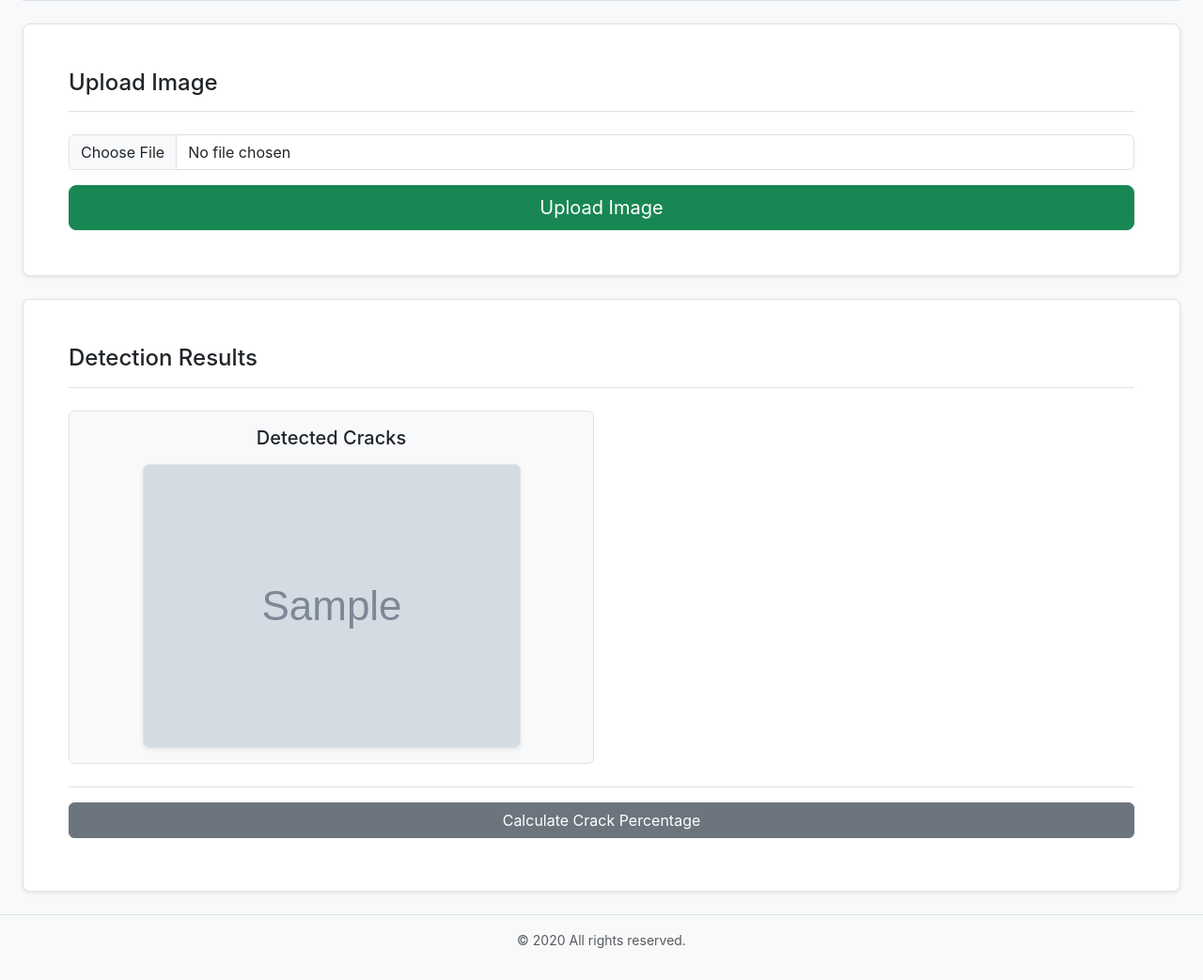
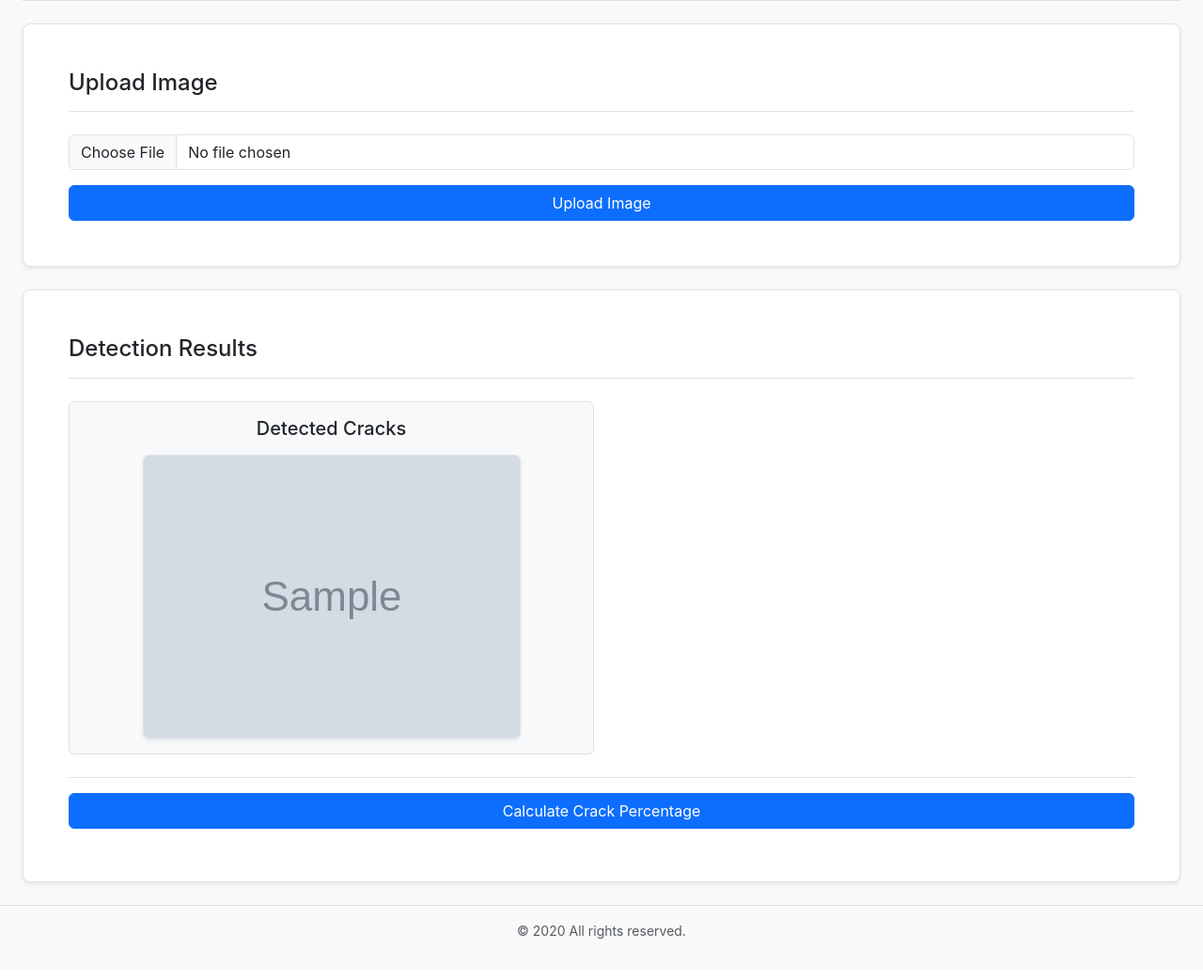
Before and after one commit to grndis/solarpanel, a Flask app: template templates/index.html in a window 1280 px wide. Shown: the part 141-1184 px from the top of the page at 94% size. After the commit the page ends 1140 px from the top, so only its background shows below. Run offline with Flask 3, Linux system fonts and the light colour scheme; the template is opened without the code that fills it: most values are stand-ins (such as "Sample title", 1, 10 or a date in 2020); grey boxes marked "Sample" are stand-in pictures.

Commit message:
style(templates): update button styles and center text elements
- Change button colors to primary and adjust sizes for consistency
- Center crack percentage result and error text
- Remove redundant progress text updates during calculation

```diff
--- a/templates/index.html
+++ b/templates/index.html
@@ -71,7 +71,7 @@
             <button
               type="submit"
               id="uploadButton"
-              class="btn btn-success btn-lg w-100"
+              class="btn btn-primary btn-md w-100"
             >
               Upload Image
             </button>
@@ -110,7 +110,7 @@
               <button
                 id="calculateCrackBtn"
                 data-filename="{{ detected_image or original_image }}"
-                class="btn btn-secondary w-100 w-sm-auto {% if not detected_image %}d-none{% endif %}"
+                class="btn btn-primary w-100 w-sm-auto {% if not detected_image %}d-none{% endif %}"
               >
                 Calculate Crack Percentage
               </button>
@@ -135,8 +135,11 @@
               >
                 0%
               </div>
-              <div id="crackPercentageResult" class="h5 mt-2"></div>
-              <div id="crackError" class="text-danger small mt-1"></div>
+              <div id="crackPercentageResult" class="h5 mt-2 text-center"></div>
+              <div
+                id="crackError"
+                class="text-danger text-center small mt-1"
+              ></div>
             </div>
             {% if crack_percentage is not none %} {% endif %}
           </div>
@@ -446,8 +449,8 @@
               progressTextResults.textContent = "Calculating...";
             if (progressBarContainerResults)
               progressBarContainerResults.classList.remove("d-none");
-            if (progressTextResults)
-              progressTextResults.classList.remove("d-none");
+            // if (progressTextResults)
+            //   progressTextResults.classList.remove("d-none");
             this.disabled = true;
 
             try {
@@ -457,8 +460,6 @@
                 if (progress <= 90) {
                   if (progressBarResults)
                     progressBarResults.style.width = progress + "%";
-                  if (progressTextResults)
-                    progressTextResults.textContent = progress + "%";
                 } else {
                   clearInterval(interval);
                 }
@@ -467,7 +468,6 @@
               const response = await fetch(`/calculate_crack/${filename}`);
               clearInterval(interval);
               if (progressBarResults) progressBarResults.style.width = "100%";
-              if (progressTextResults) progressTextResults.textContent = "100%";
 
               const data = await response.json();
 
```
